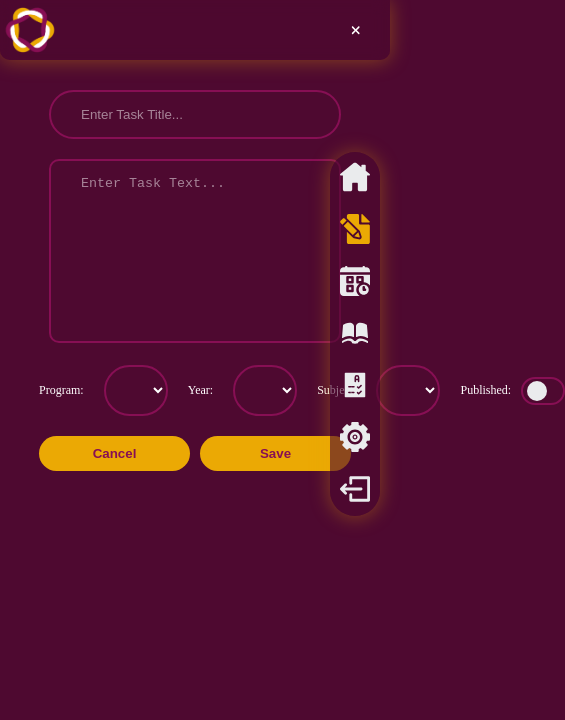
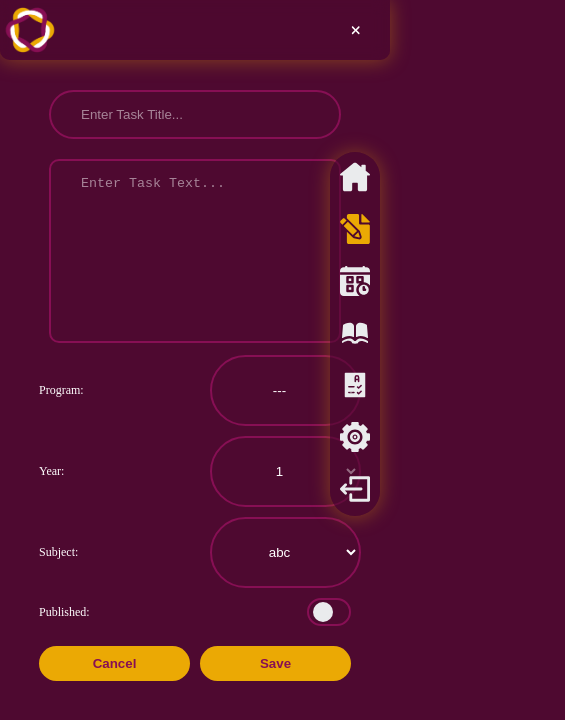
Before and after one commit to dhunjadi/vuka-v3, a React (Create React App) app: page /tasks/new in a window 390 px wide. Shown: the top 720 px of the page, 565 px wide, since content can reach past the window. Built offline with nearby package versions, Linux system fonts and the light colour scheme.

Commit message:
added breakpoint mixins, made actions page responsive

```diff
--- a/src/pages/grades/GradesEditPage.tsx
+++ b/src/pages/grades/GradesEditPage.tsx
@@ -72,7 +72,7 @@ const GradesEditPage = (): JSX.Element => {
                             disabled={loggedInUser.role !== 'admin'}
                         />
 
-                        <div className="p-actions__form_pair">
+                        <div className="p-actions__form_pair  p-actions__form_pair--grid">
                             Semester:
                             <select name="semester" value={classInfo.semester} onChange={handleChange}>
                                 {semesterOptions.map((option) => (
--- a/src/pages/tasks/TaskActionsPage.tsx
+++ b/src/pages/tasks/TaskActionsPage.tsx
@@ -78,7 +78,7 @@ const TaskActionsPage = (): JSX.Element => {
                             onChange={handleChange}
                         />
 
-                        <div className="p-actions__form_pair">
+                        <div className="p-actions__form_pair p-actions__form_pair--grid">
                             Program:
                             <select name="studyProgram" value={taskInfo.studyProgram} onChange={handleChange}>
                                 {studyProgramOptions.map((option) => (
@@ -95,6 +95,9 @@ const TaskActionsPage = (): JSX.Element => {
                                 <option value={4}>4</option>
                                 <option value={5}>5</option>
                             </select>
+                        </div>
+
+                        <div className="p-actions__form_pair p-actions__form_pair--grid">
                             Subject:
                             <select name="subject" value={taskInfo.subject} onChange={handleChange}>
                                 <option value={'abc'}>abc</option>
--- a/src/styles/abstracts/mixins.scss
+++ b/src/styles/abstracts/mixins.scss
@@ -21,3 +21,15 @@
     margin: 0 auto 2rem auto;
     padding: 0 10%;
 }
+
+@mixin screenTablet {
+    @media (min-width: $bp-tablet) {
+        @content;
+    }
+}
+
+@mixin screenDesktop {
+    @media (min-width: $bp-desktop) {
+        @content;
+    }
+}
--- a/src/styles/abstracts/variables.scss
+++ b/src/styles/abstracts/variables.scss
@@ -15,6 +15,6 @@ $br-standard: 1rem;
 $br-pill: 100rem;
 
 // Breakpoints - Mobile first, so no breakpoint for mobile
-$bp-min-width-tablet: 767px; // Mobile
-$bp-min-width-desktop: 1160px; // Tablet
-$bp-min-width-desktop-wide: 1440px; // Large desktop screens (wide screen)
+$bp-tablet: 767px; // Mobile
+$bp-desktop: 1160px; // Tablet
+$bp-desktop-wide: 1440px; // Large desktop screens (wide screen)
--- a/src/styles/components/book.scss
+++ b/src/styles/components/book.scss
@@ -6,12 +6,11 @@
     padding: 1rem;
     font-size: 1.6rem;
     margin-top: 2rem;
+    background-color: $color-primary-light;
 
-    @media screen and (min-width: $bp-min-width-tablet) {
+    @include screenTablet {
         grid-template-columns: repeat(2, 1fr);
     }
-
-    background-color: $color-primary-light;
 
     &__img {
         display: flex;
@@ -45,11 +44,11 @@
         justify-content: center;
         align-items: center;
 
-        @media screen and (min-width: $bp-min-width-tablet) {
+        @include screenTablet {
             width: 50%;
         }
 
-        @media screen and (min-width: $bp-min-width-desktop) {
+        @include screenDesktop {
             width: 30%;
         }
     }
--- a/src/styles/components/modal.scss
+++ b/src/styles/components/modal.scss
@@ -106,7 +106,7 @@ $modal-footer-font-size: 1.4rem;
             width: $modal-width-lg;
         }
 
-        @media (max-width: $bp-min-width-tablet) {
+        @media (max-width: $bp-tablet) {
             max-width: calc(100% - #{5rem});
         }
     }
--- a/src/styles/components/navbar.scss
+++ b/src/styles/components/navbar.scss
@@ -30,7 +30,7 @@
             width: 6rem;
             margin-right: 1rem;
 
-            @media screen and (min-width: $bp-min-width-tablet) {
+            @include screenTablet {
                 width: 10rem;
             }
         }
@@ -42,7 +42,7 @@
         align-items: center;
         margin-right: 3rem;
 
-        @media screen and (min-width: $bp-min-width-tablet) {
+        @include screenTablet {
             display: none;
         }
     }
@@ -60,7 +60,7 @@
         align-items: center;
         transition: all 0.5s ease-in-out;
 
-        @media screen and (min-width: $bp-min-width-tablet) {
+        @include screenTablet {
             background-color: transparent;
             border: none;
             flex-direction: row;
@@ -77,7 +77,7 @@
             visibility: initial;
             @include glassMorphism;
 
-            @media screen and (min-width: $bp-min-width-tablet) {
+            @include screenTablet {
                 @include glassMorphismDisabled;
             }
         }
@@ -90,12 +90,12 @@
             transition: all 0.2s ease-in-out;
             margin: 1rem;
 
-            @media screen and (min-width: $bp-min-width-tablet) {
+            @include screenTablet {
                 margin: 2;
                 width: 4rem;
             }
 
-            @media screen and (min-width: $bp-min-width-desktop) {
+            @include screenDesktop {
                 margin: 1rem 1.5rem;
                 width: 4.5rem;
             }
--- a/src/styles/components/studentCard.scss
+++ b/src/styles/components/studentCard.scss
@@ -11,7 +11,7 @@
     transition: all 0.3s ease-out;
     margin-bottom: 2rem;
 
-    @media screen and (min-width: $bp-min-width-tablet) {
+    @include screenTablet {
         margin-bottom: 0;
         justify-content: flex-start;
         align-items: center;
@@ -38,7 +38,7 @@
         margin-bottom: 2rem;
         color: $color-secondary-light;
 
-        @media screen and (min-width: $bp-min-width-tablet) {
+        @include screenTablet {
             margin-left: 2rem;
             align-items: flex-start;
         }
--- a/src/styles/pages/actionsPage.scss
+++ b/src/styles/pages/actionsPage.scss
@@ -1,6 +1,14 @@
 .p-actions {
     @include pageLayout;
     align-items: initial;
+
+    select {
+        text-align-last: center;
+    }
+
+    option {
+        text-align: center;
+    }
 
     &__form {
         &_pair {
@@ -9,12 +17,35 @@
             gap: 1rem;
             font-size: 1.2rem;
             color: white;
+
+            &--grid {
+                display: grid;
+                grid-template-columns: repeat(2, minmax(0, 1fr));
+
+                & > .c-toggleSwitch {
+                    margin-left: auto;
+                }
+
+                &:not(:last-child) {
+                    margin-bottom: 1rem;
+                }
+
+                @include screenTablet {
+                    grid-template-columns: repeat(4, minmax(0, 1fr));
+                    gap: 2.5rem;
+                }
+
+                @include screenDesktop {
+                    grid-template-columns: 1fr 2fr;
+                    gap: 1rem;
+                }
+            }
         }
 
         &_buttons {
             display: flex;
             gap: 1rem;
-            margin-top: 1rem;
+            margin-top: 2rem;
         }
     }
 
--- a/src/styles/pages/gradesPage.scss
+++ b/src/styles/pages/gradesPage.scss
@@ -7,13 +7,14 @@
         display: grid;
         grid-template-columns: 1fr;
         gap: 2rem;
-        @media screen and (min-width: $bp-min-width-tablet) {
+
+        @include screenTablet {
             display: grid;
             grid-template-columns: repeat(2, 1fr);
             gap: 2rem;
         }
 
-        @media screen and (min-width: $bp-min-width-desktop) {
+        @include screenDesktop {
             grid-template-columns: repeat(4, 1fr);
             gap: 2.5rem;
         }
--- a/src/styles/pages/libraryPage.scss
+++ b/src/styles/pages/libraryPage.scss
@@ -37,11 +37,11 @@
             grid-template-columns: 1fr;
             gap: 2rem;
 
-            @media screen and (min-width: $bp-min-width-tablet) {
+            @include screenTablet {
                 grid-template-columns: repeat(2, 1fr);
             }
 
-            @media screen and (min-width: $bp-min-width-desktop) {
+            @include screenDesktop {
                 grid-template-columns: repeat(4, 1fr);
                 gap: 2.5rem;
             }
--- a/src/styles/pages/studentGradesPage.scss
+++ b/src/styles/pages/studentGradesPage.scss
@@ -7,11 +7,11 @@
         grid-template-columns: 1fr;
         gap: 2rem;
 
-        @media screen and (min-width: $bp-min-width-tablet) {
+        @include screenTablet {
             grid-template-columns: repeat(2, 1fr);
         }
 
-        @media screen and (min-width: $bp-min-width-desktop) {
+        @include screenDesktop {
             grid-template-columns: repeat(4, 1fr);
             gap: 2.5rem;
         }
```
